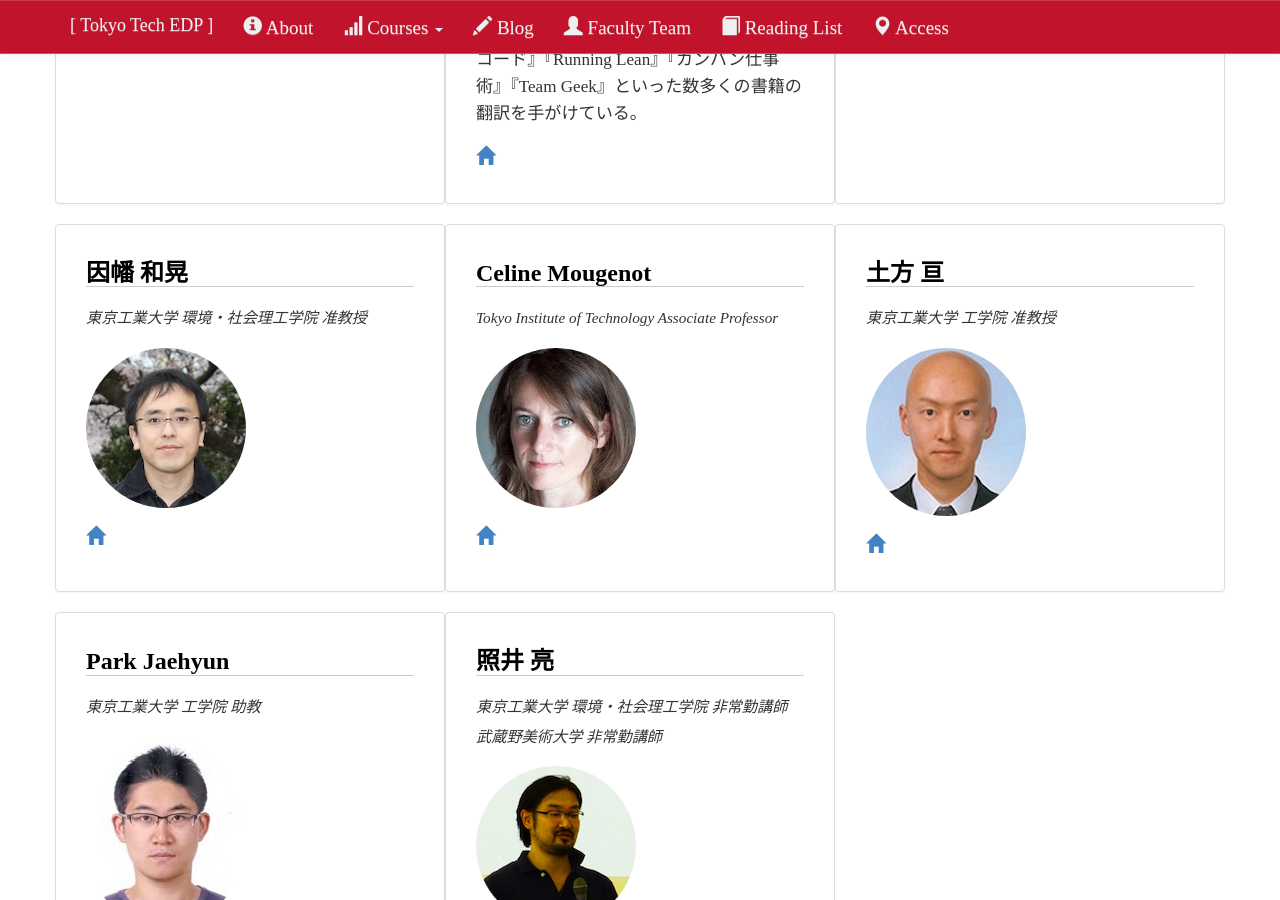
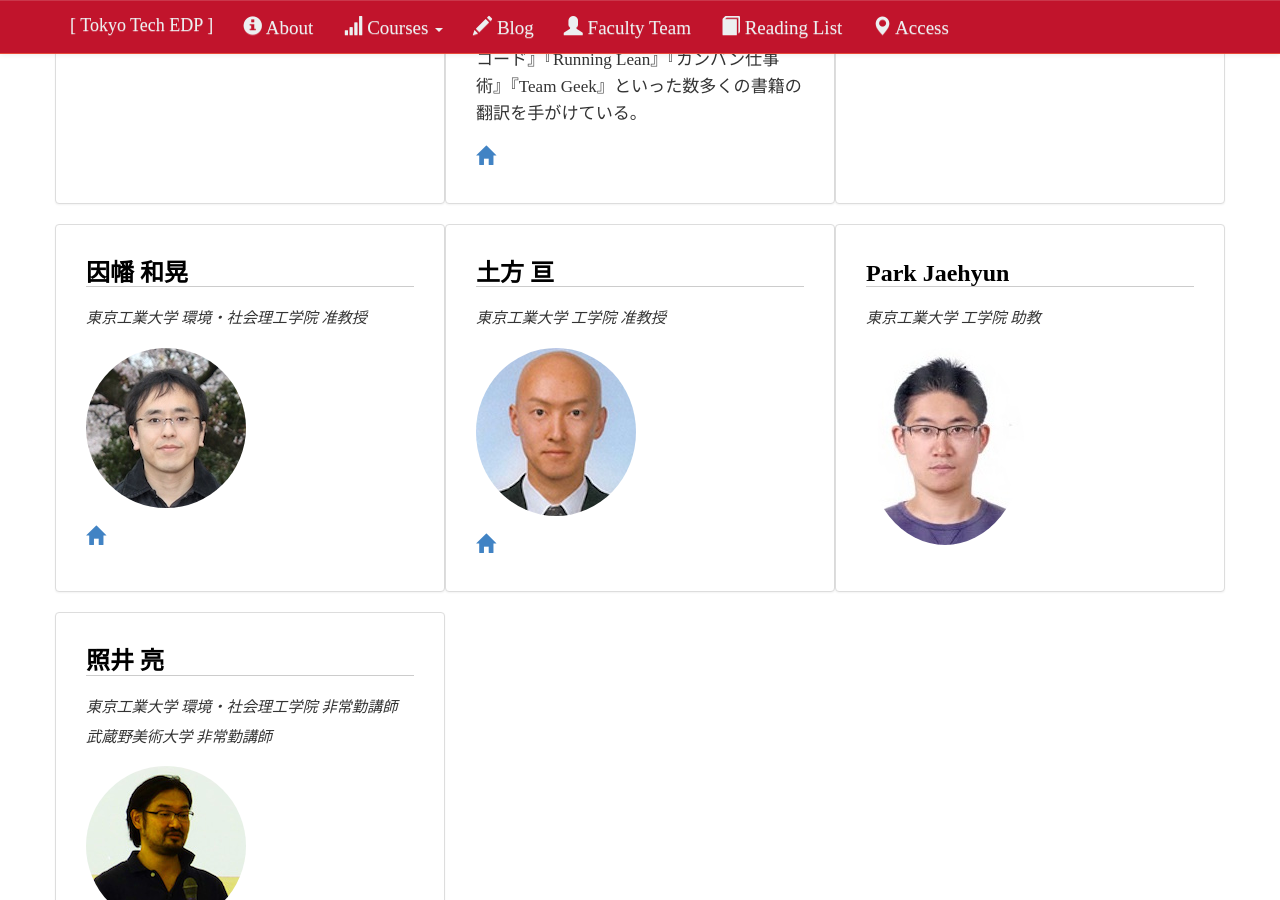
Before and after one commit to titech-edp/titech-edp.github.io, a Jekyll site: the page built from faculty-team/index.md, in a window 1280 px wide and 900 px high, scrolled down 1506 px. Built offline with Jekyll 4.4.1, drawn with Linux system fonts in a browser that asks for light colours; nearby versions of some CDN libraries; library files that are not in the unit come from our copies.

Commit message:
Update faculty

```diff
--- a/_data/faculty.yml
+++ b/_data/faculty.yml
@@ -50,13 +50,6 @@
   photo: "inaba.jpg"
   profile: ""
 
-- name: "Celine Mougenot"
-  title:
-    - "Tokyo Institute of Technology Associate Professor"
-  url: "http://www.mech.titech.ac.jp/~design/cm/"
-  photo: "mougenot.jpg"
-  profile: ""
-
 - name: "土方 亘"
   title:
     - "東京工業大学 工学院 准教授"
```
